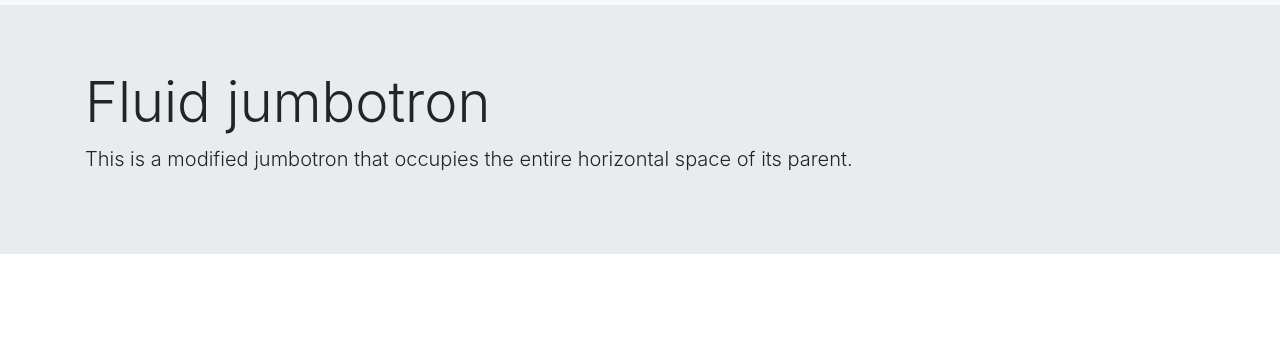
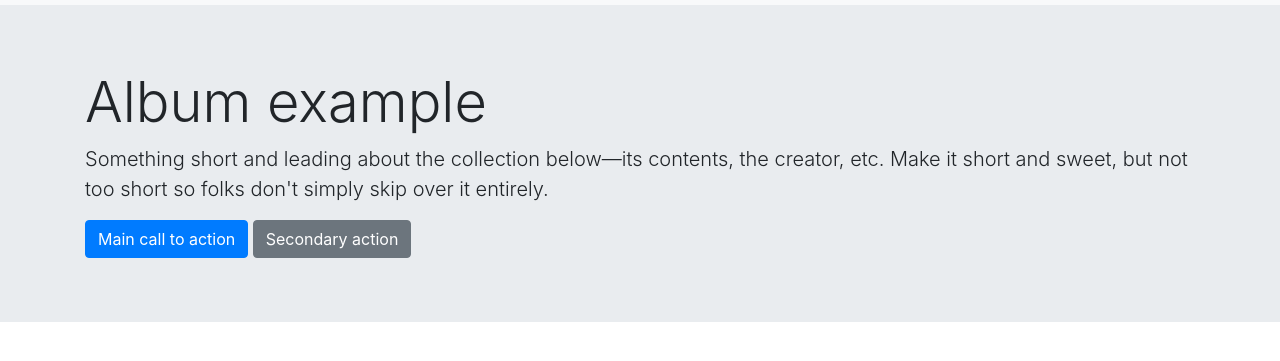
Before and after one commit to letrungtin09/-DuAnGit, a plain HTML site: page index.html in a window 1280 px wide. Shown: the part 51-412 px from the top of the page. Drawn offline with nearby package versions, Linux system fonts and the light colour scheme.

Commit message:
update content banner

```diff
--- a/index.html
+++ b/index.html
@@ -22,8 +22,12 @@
     <section class="banner">
         <div class="jumbotron jumbotron-fluid">
             <div class="container">
-              <h1 class="display-4">Fluid jumbotron</h1>
-              <p class="lead">This is a modified jumbotron that occupies the entire horizontal space of its parent.</p>
+              <h1 class="display-4">Album example</h1>
+              <p class="lead">Something short and leading about the collection below—its contents, the creator, etc. Make it short and sweet, but not too short so folks don't simply skip over it entirely.</p>
+              <div>
+                <button class="btn btn-primary">Main call to action</button>
+                <button class="btn btn-secondary">Secondary action</button>
+              </div>
             </div>
           </div>
     </section>
```
